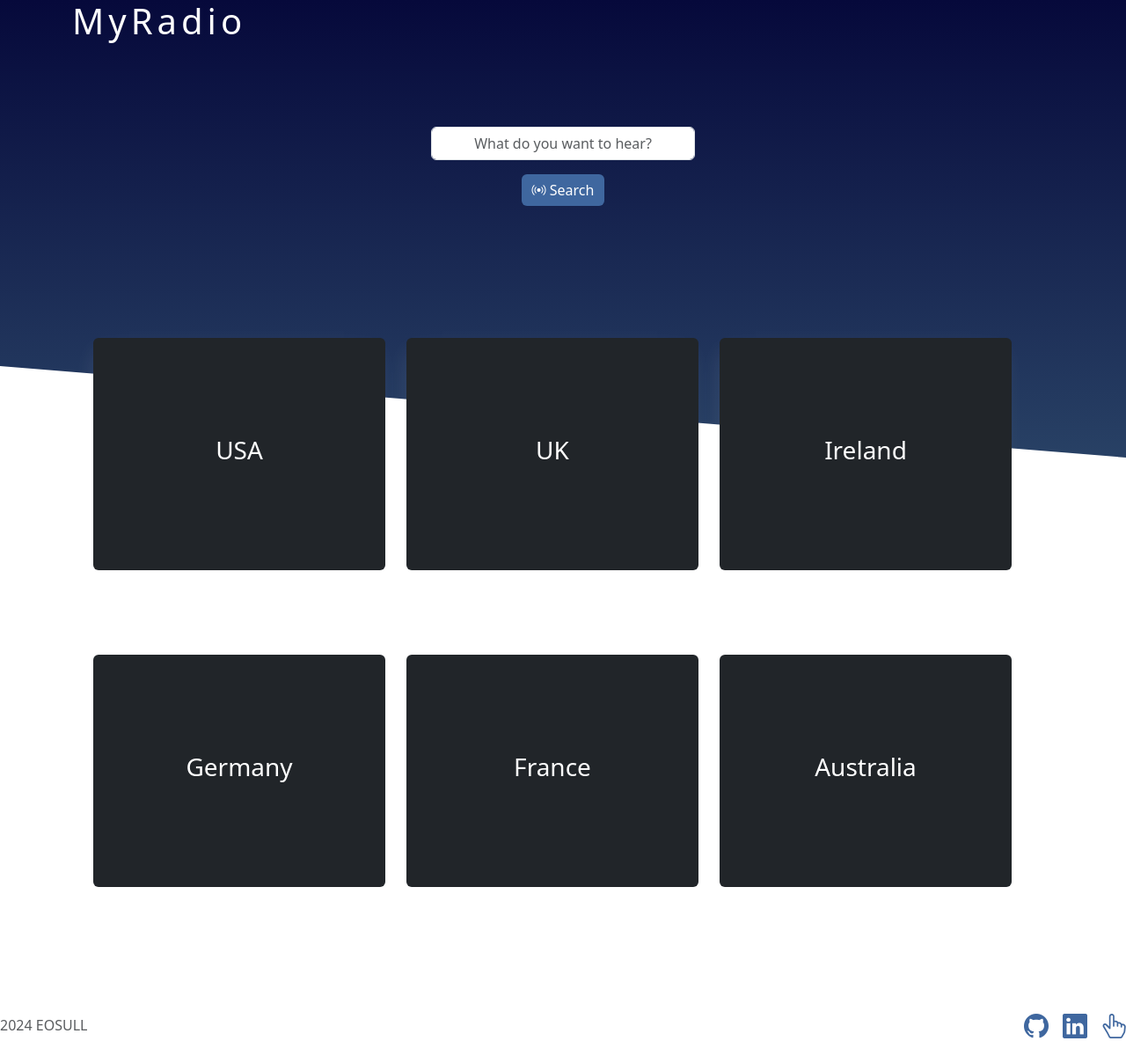
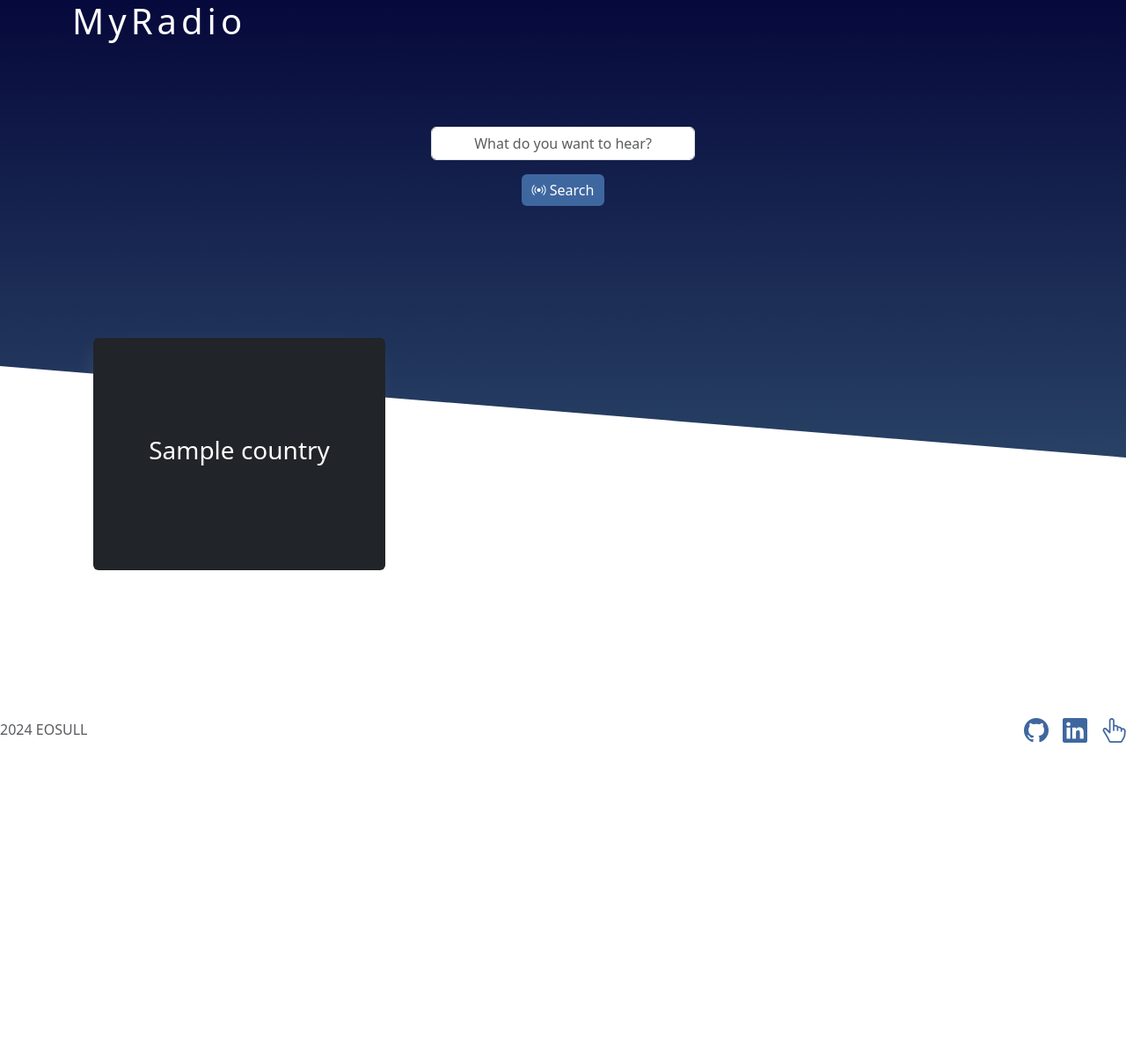
Before and after one commit to eosull/Internet-Radio-Player, a Django app: template internetradio/browse/templates/index.html in a window 1280 px wide. Shown: the whole page at 88% size. After the commit the page ends 844 px from the top, so only its background shows below. Run offline with Django 5.2, Linux system fonts and the light colour scheme; tables that the repository leaves empty hold one stand-in row (values such as "Sample post"); the template is opened without the code that fills it: values that come from a table or form of the project are taken from there, most other values are stand-ins (such as "Sample title", 1, 10 or a date in 2020); some web fonts are replaced.

Commit message:
feat:load random countries and codes for nav buttons

```diff
--- a/internetradio/browse/templates/index.html
+++ b/internetradio/browse/templates/index.html
@@ -122,36 +122,13 @@
     <div class="modal-sheet position-static d-block">
       <div class="container px-4 py-5" id="custom-cards">
         <div class="row container-fluid h-100">
-          <div class="col-12 col-sm-6 col-md-4 my-5 category-buttons">
-            <a href="{% url 'index' %}?country=US">
-              <div class="btn btn-primary text-bg-dark w-100 h-100 d-flex justify-content-center align-items-center country-card"><h3>USA</h3></div>
-            </a>
-          </div>
-          <div class="col-12 col-sm-6 col-md-4 my-5 category-buttons">
-            <a href="{% url 'index' %}?country=GB">
-              <div class="btn btn-primary text-bg-dark w-100 h-100 d-flex justify-content-center align-items-center country-card"><h3>UK</h3></div>
-            </a>
-          </div>
-          <div class="col-12 col-sm-6 col-md-4 my-5 category-buttons">
-            <a href="{% url 'index' %}?country=IE">
-              <div class="btn btn-primary text-bg-dark w-100 h-100 d-flex justify-content-center align-items-center country-card"><h3>Ireland</h3></div>
-            </a>
-          </div>
-          <div class="col-12 col-sm-6 col-md-4 my-5 category-buttons">
-            <a href="{% url 'index' %}?country=DE">
-              <div class="btn btn-primary text-bg-dark w-100 h-100 d-flex justify-content-center align-items-center country-card"><h3>Germany</h3></div>
-            </a>
-          </div>
-          <div class="col-12 col-sm-6 col-md-4 my-5 category-buttons">
-            <a href="{% url 'index' %}?country=FR">
-              <div class="btn btn-primary text-bg-dark w-100 h-100 d-flex justify-content-center align-items-center country-card"><h3>France</h3></div>
-            </a>
-          </div>
-          <div class="col-12 col-sm-6 col-md-4 my-5 category-buttons">
-            <a href="{% url 'index' %}?country=AU">
-              <div class="btn btn-primary text-bg-dark w-100 h-100 d-flex justify-content-center align-items-center country-card"><h3>Australia</h3></div>
-            </a>
-          </div>
+        {% for country in countries %}
+        <div class="col-12 col-sm-6 col-md-4 my-5 category-buttons">
+          <a href="{% url 'index' %}?country={{ country.country_code }}">
+            <div class="btn btn-primary text-bg-dark w-100 h-100 d-flex justify-content-center align-items-center country-card"><h3>{{ country.name }}</h3></div>
+          </a>
+        </div>
+        {% endfor %}
         </div>
     </div>
     </div>
--- a/internetradio/static/css/base.css
+++ b/internetradio/static/css/base.css
@@ -97,6 +97,11 @@ h1, h2 {
     min-height: 60vh;
 }
 
+.country-test-text {
+    color: var(--white);
+    background-color: var(--light-blue-gradient);
+}
+
 /* Audio player styling */
 
 .audio-player-button {
```
Also changed, not shown: internetradio/browse/views.py (+17 -1 lines).
